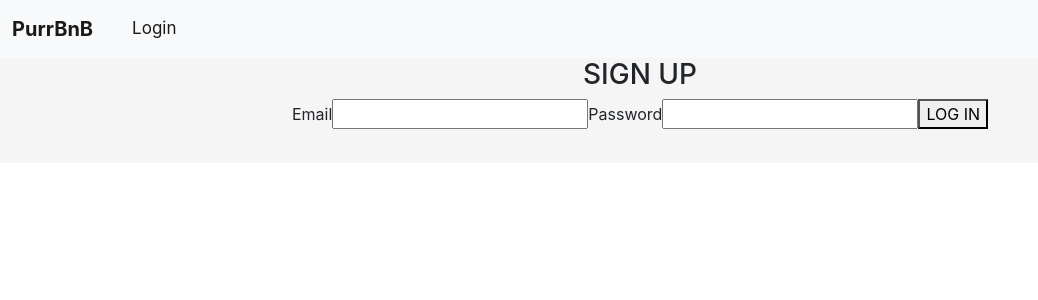
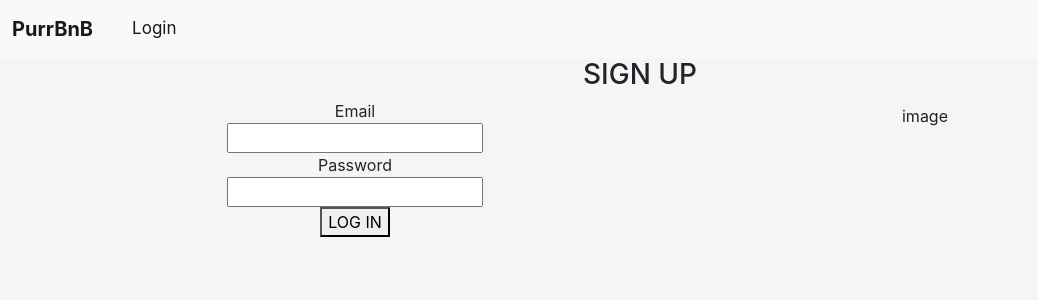
Before and after one commit to Bereket-U/purrbnb, a React (Create React App) app: page / in a window 1280 px wide. Shown: the top 300 px of the page, without its empty margins (0-1038 px from the left). Built offline with nearby package versions, Linux system fonts and the light colour scheme; no server answers.

Commit message:
update login page

```diff
--- a/src/App.css
+++ b/src/App.css
@@ -1,6 +1,7 @@
 .App {
   text-align: center;
   background-color: whitesmoke;
+  height: 100vh;
 }
 
 .App-logo {
--- a/src/components/LoginForm/LoginForm.jsx
+++ b/src/components/LoginForm/LoginForm.jsx
@@ -44,9 +44,13 @@ export default class SignUpForm extends Component {
   render() {
     return (
       <div>
+        <div class="container">
+          <div class="row">
+            <div class="col">
               <div className="form-container" onSubmit={this.handleSubmit}>
                 <form autoComplete="off">
                   <label>Email</label>
+                  <br />
                   <input
                     type="text"
                     name="email"
@@ -54,7 +58,9 @@ export default class SignUpForm extends Component {
                     onChange={this.handleChange}
                     required
                   />
+                  <br />
                   <label>Password</label>
+                  <br />
                   <input
                     type="password"
                     name="password"
@@ -62,11 +68,19 @@ export default class SignUpForm extends Component {
                     onChange={this.handleChange}
                     required
                   />
+                  <br />
                   <button type="submit">LOG IN</button>
                 </form>
               </div>
               <p className="error-message">&nbsp;{this.state.error}</p>
             </div>
+            <div class="col">
+              <p>image</p>
+              <p className="error-message">&nbsp;{this.state.error}</p>
+            </div>
+          </div>
+        </div>
+      </div>
     );
   }
 }
```
Lines whose indentation alone changed are shown as unchanged.
